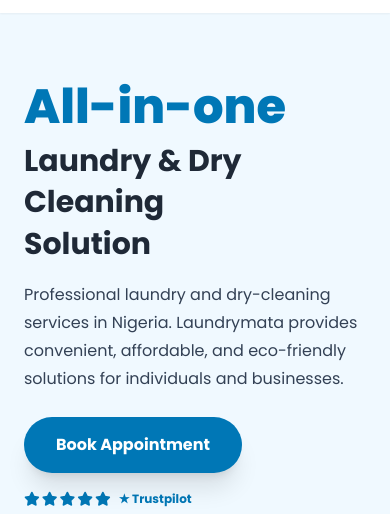
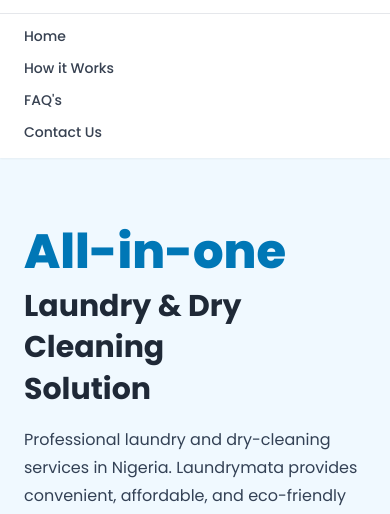
Before and after one commit to Datwebguy/laundrymata-web, a plain HTML site: page index.html in a window 390 px wide. Both pictures are taken after a click on the button 357 px from the left and 40 px from the top of the page. Shown: the part 67-581 px from the top of the page. Drawn offline with nearby package versions, Linux system fonts and the light colour scheme.

Commit message:
Add files via upload

```diff
--- a/index.html
+++ b/index.html
@@ -219,5 +219,16 @@
     </div>
   </footer>
 
+  <script>
+    const menuBtn = document.getElementById('menuBtn');
+    const mobileMenu = document.getElementById('mobileMenu');
+    menuBtn.addEventListener('click', () => {
+      mobileMenu.classList.toggle('hidden');
+    });
+    // Close menu when a link is clicked
+    mobileMenu.querySelectorAll('a').forEach(link => {
+      link.addEventListener('click', () => mobileMenu.classList.add('hidden'));
+    });
+  </script>
 </body>
 </html>
```
